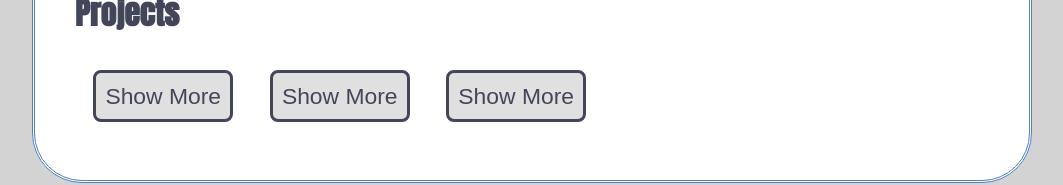
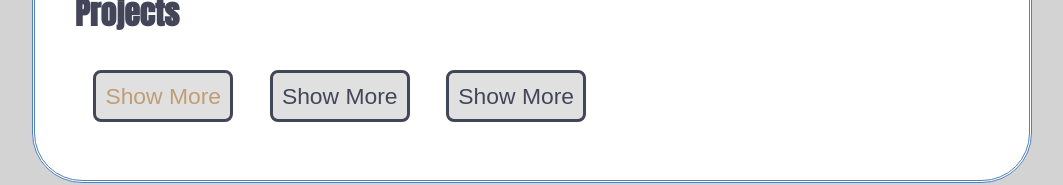
Before and after one commit to DanielArevalo059/ProfessionalPortfolio, a React (Create React App) app in the folder frontend/: page /projects in a window 1280 px wide. In both pictures the pointer is over the button 271 px from the left and 329 px from the top of the page. Shown: the part 233-418 px from the top of the page, without its empty margins (108-1171 px from the left). Built offline with nearby package versions, Linux system fonts and the light colour scheme; a web font is replaced by a local one.

Commit message:
Projects working. Need to add information for each.

```diff
--- a/frontend/src/App.css
+++ b/frontend/src/App.css
@@ -100,6 +100,11 @@
         }
         nav a:hover {
           color: var(--TanBeige);
+        }
+
+        .sidebar-toggle:hover {
+color: var(--TanBeige);
+cursor: pointer;
         }
 
         /*  -----  Typography  ----- */
```
